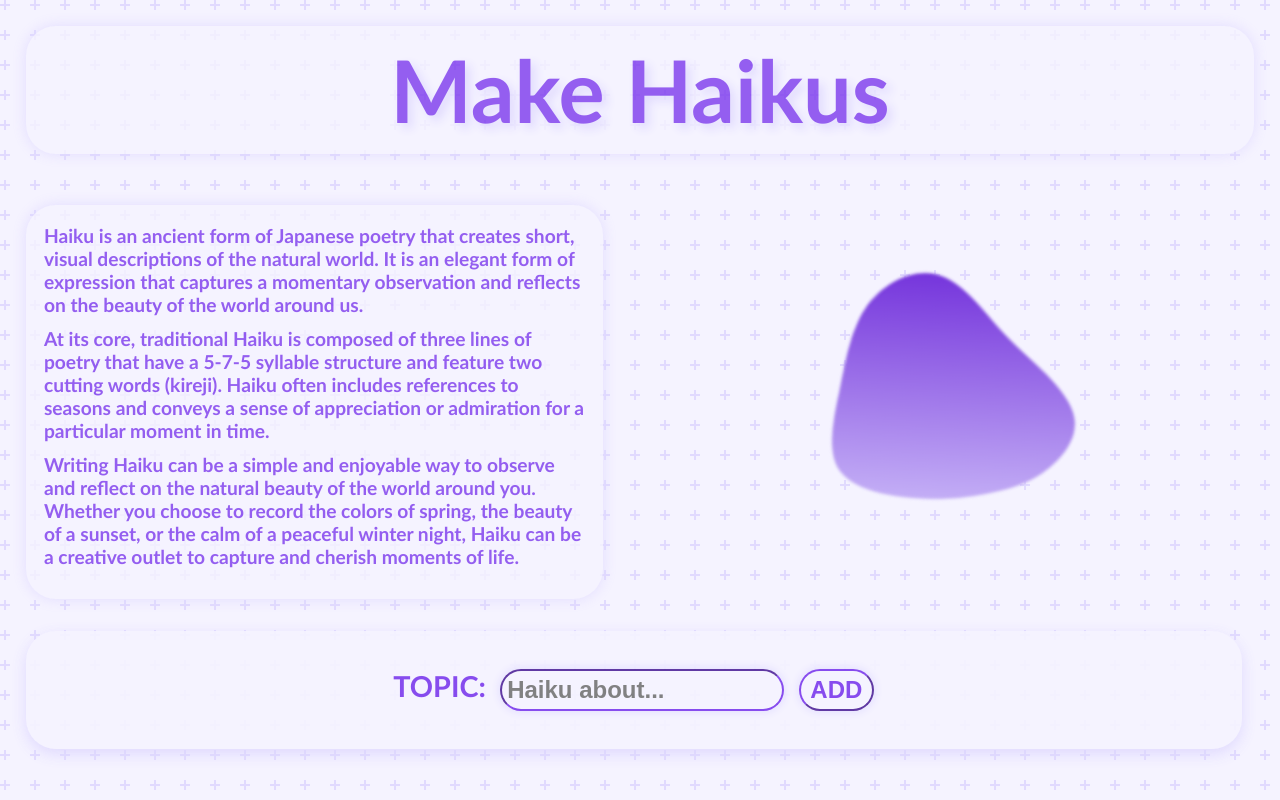
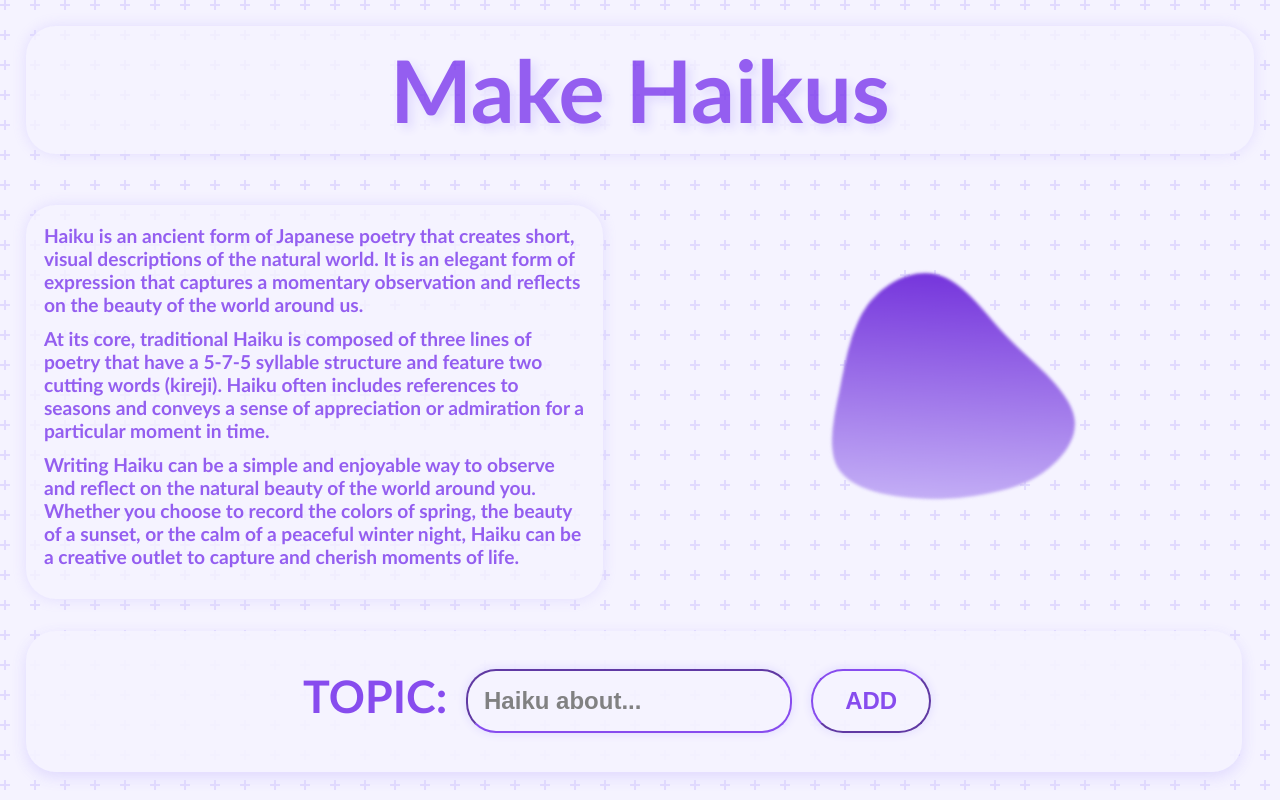
Before and after one commit to emilaleksanteri/HaikuForU, a Next.js app: page / in a window 1280 px wide. Shown: the top 800 px of the page. Built offline with nearby package versions, Linux system fonts and the light colour scheme.

Commit message:
css hopefully fix, place holder

```diff
--- a/src/pages/components/GivePromts.tsx
+++ b/src/pages/components/GivePromts.tsx
@@ -17,7 +17,7 @@ const ShowRemoveBtn = ({promts, setPromts}:propTypes) => {
       <button onClick={() => setPromts([])} className='topicsClear'>Clear</button>
     )
   }
-  return <></>
+  return <div className="placeHolderForClear">Clear</div>
 }
 
 export default function GivePromts(props: propTypes) {
--- a/src/styles/globals.css
+++ b/src/styles/globals.css
@@ -216,7 +216,9 @@ a {
   align-items: center;
 }
 
-
+.spacesInput {
+  width: 10%;
+}
 
 .topicsForm {
   color: #7C3AED;
@@ -227,7 +229,7 @@ a {
   display: flex;
   flex-direction: row;
   flex-grow: inherit;
-  justify-content:center;
+  justify-content:baseline;
   gap: 3%;
   letter-spacing: 0.2%;
 
@@ -235,11 +237,11 @@ a {
 
 .topicsLabel {
   text-transform: uppercase;
-  font-size: 180%;
+  font-size: 280%;
 }
 
 .topicsInput {
-  padding: 1%;
+  padding: 1rem;
   width: 100%;
   font-size: 150%;
   color: #7C3AED;
@@ -257,9 +259,9 @@ a {
 
 .topicsSubmit {
   border-radius: 2.5rem;
-  padding: 1%;
-  padding-left: 2%;
-  padding-right: 2%;
+  padding: 1rem;
+  padding-left: 2rem;
+  padding-right: 2rem;
   font-size: 150%;
   text-transform: uppercase;
   letter-spacing: 0.2%;
@@ -283,6 +285,21 @@ a {
   0% {background-color: #7C3AED; color: #F5F3FF;}
   50% {filter: blur(10px);}
   100% {background-color: #DDD6FE; color: #7C3AED; filter: blur(0px);}
+}
+
+.placeHolderForClear {
+  text-transform: uppercase;
+  border-radius: 30px;
+  letter-spacing: 0.2%;
+  font-size: 120%;
+  border-radius: 30px;
+  padding: 1%;
+  padding-left: 2%;
+  padding-right: 2%;
+  margin-left: 2%;
+  margin-right: 1%;
+  font-weight: bold;
+  opacity: 0%;
 }
 
 .topicsClear {
@@ -540,11 +557,12 @@ a {
 .loadeContainer {
   width: 95%;
   align-items: center;
-  padding: 2%;
+  padding: 15%;
   margin: 2%;
   display: flex;
   justify-content: center;
   align-items: center;
+  border: solid black;
 }
 
 .loader {
@@ -560,6 +578,7 @@ a {
   margin: 0 auto;
   margin-bottom: 2%;
   margin-top: 2%;
+  border: solid black;
 }
 
 .loader::before,
```
